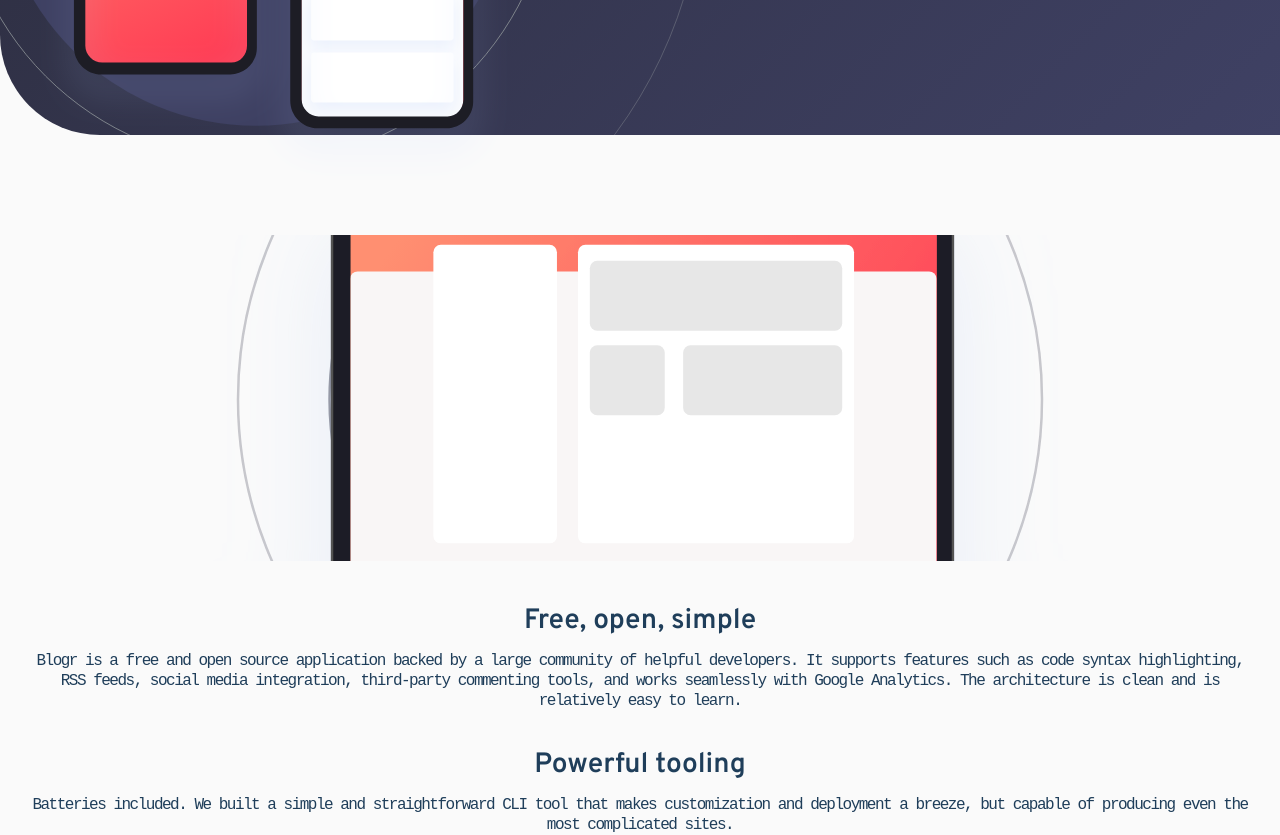
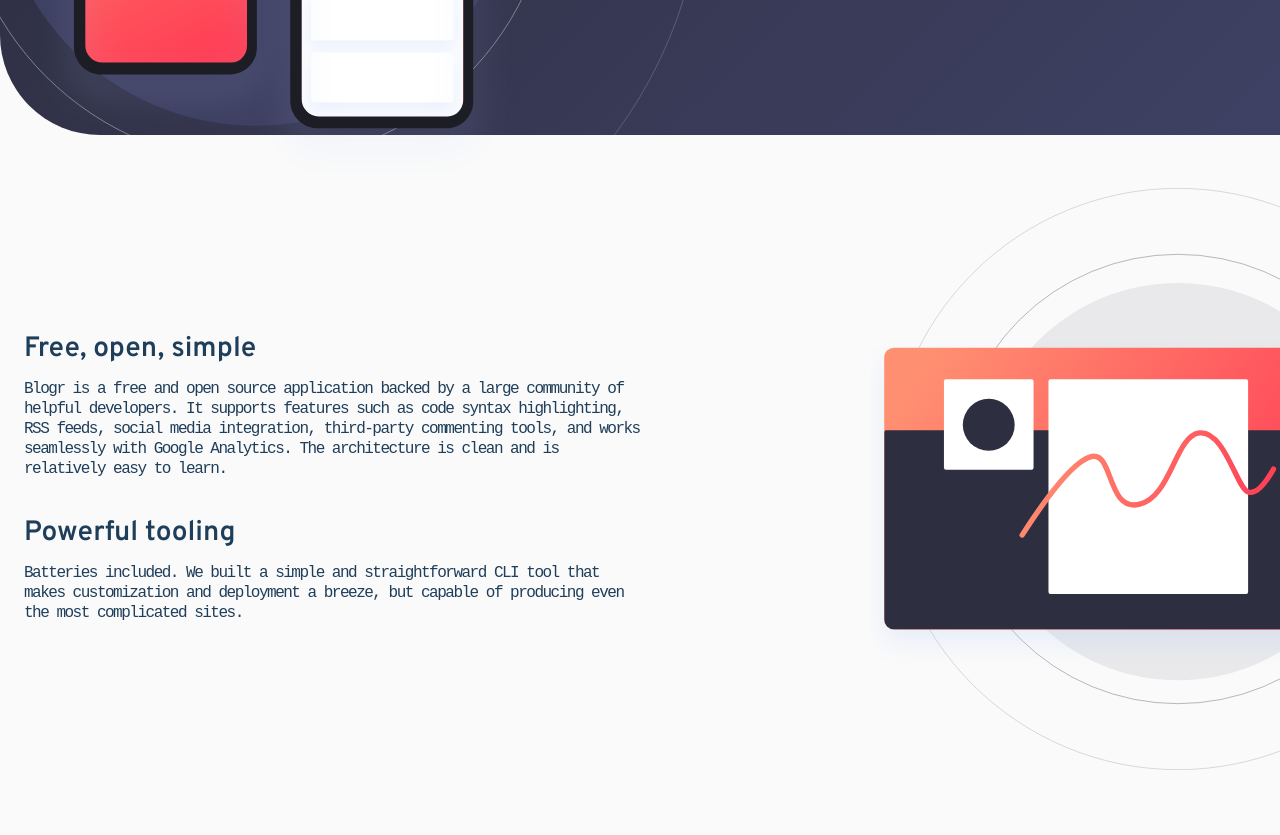
Before and after one commit to lasha-abuladze/bloger-landing-page, a website: page index.html in a window 1280 px wide. Shown: the part 1680-2515 px from the top of the page. After the commit the page ends 2453 px from the top, so only its background shows below. Drawn offline with Linux system fonts and the light colour scheme; a web font is replaced by a local one.

Commit message:
add responsive styles for section--3

```diff
--- a/index.html
+++ b/index.html
@@ -180,7 +180,7 @@
 
     <section class="section section--3 section-paragraph">
 
-        <div class="section-image leptop"></div>
+        <div class="section-image laptop"></div>
 
 
         <div class="articles">
--- a/main.scss
+++ b/main.scss
@@ -352,7 +352,7 @@
 
 .section--3 {
 
-    .leptop {
+    .laptop {
         background-image: url(./images/illustration-laptop-mobile.svg);
     }
 }
@@ -623,11 +623,124 @@
 
     }
 
+
+
+    .section--3 {
+        @include flex-row();
+        margin-top: 50px;
+    }
+
+
+    .section-paragraph {
+        padding: 150px 0px 150px 0px;
+        position: relative;
+        overflow: hidden;
+
+        .section-image {
+            order: 2;
+            position: absolute;
+            right: 0;
+            top: 50%;
+            transform: translate(30%, -50%);
+
+            width: 585px;
+            height: 582px;
+            background-image: url(./images/illustration-editor-desktop.svg);
+
+            margin-bottom: 46px;
+        }
+
+        .articles {
+            width: 50%;
+            padding-left: 24px;
+            box-sizing: border-box;
+            text-align: left;
+
+                h3 {
+                    font-family: $overpass;
+                    font-size: 28px;
+                    font-weight: 600;
+                    color: #1F3E5A;
+                    margin-bottom: 16px;
+
+                    span {
+                        display: block;
+                    }
+                }
+
+            p {
+                font-family: $overpassMono;
+                font-size: 16px;
+                font-weight: 400;
+                color: #1F3E5A;
+                letter-spacing: -1.5px;
+                line-height: 20px ;
+            }
+        }
+
+
+    }
+
     ////// section--3  //////////
 
-    .section--3 {
+    // .section--3 {
+    //     padding: 150px 0px 150px 0px;
+    //     position: relative;
+    //     // overflow: hidden;
+    //     @include flex-row();
+    //     align-items: center;
+    //     // background-color: red;
 
-    }
+    //     .img {
+    //         width: 50%;
+    //         height: 700px;
+    //         order: 2;
+    //         // background-color: #3F4164;
+    //         position: relative;
+    //     }
+
+    //     .laptop {
+    //         order: 2;
+    //         position: absolute;
+    //         right: 0;
+    //         top: 50%;
+    //         transform: translate(30%, -50%);
+
+    //         width: 585px;
+    //         height: 582px;
+    //         background-image: url(./images/illustration-editor-desktop.svg);
+
+    //         margin-bottom: 46px;
+    //     }
+
+    //     .articles {
+    //         width: 50%;
+    //         padding-left: 24px;
+    //         box-sizing: border-box;
+    //         text-align: left;
+
+    //         h3 {
+    //             font-family: $overpass;
+    //             font-size: 28px;
+    //             font-weight: 600;
+    //             color: #1F3E5A;
+    //             margin-bottom: 16px;
+
+    //             span {
+    //                 display: block;
+    //             }
+    //         }
+
+    //         p {
+    //             font-family: $overpassMono;
+    //             font-size: 16px;
+    //             font-weight: 400;
+    //             color: #1F3E5A;
+    //             letter-spacing: -1.5px;
+    //             line-height: 20px ;
+    //         }
+    //     }
+    // }
 
 
 
```
Also changed, not shown: style.css. Lines whose indentation alone changed are shown as unchanged.
